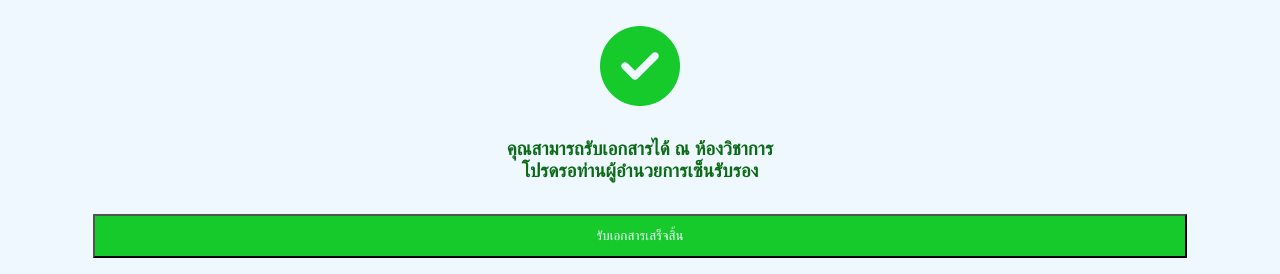
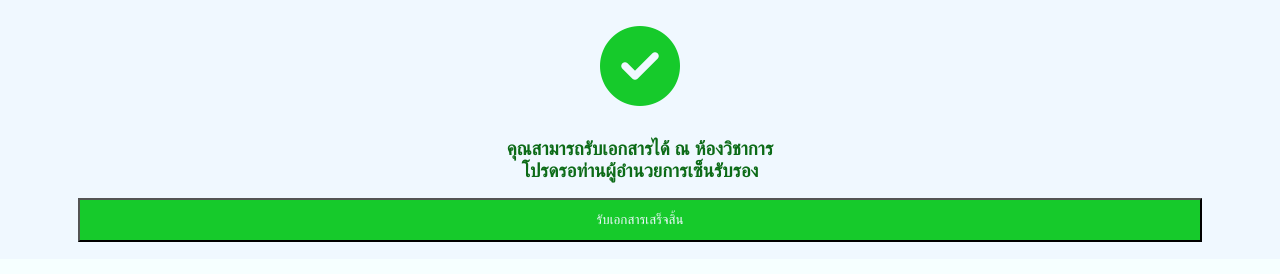
Before and after one commit to Thanachok998z/studentdata, a PHP site: page /successfully.php in a window 1280 px wide. Shown: the part 541-815 px from the top of the page. After the commit the page ends 783 px from the top, so only its background shows below. Run offline with PHP 8.4, Linux system fonts and the light colour scheme; the visitor is signed in with stand-in values (Sample User, id 1); some libraries are stand-ins or nearby versions.

Commit message:
debug confirm button

```diff
--- a/dropphoto.php
+++ b/dropphoto.php
@@ -13,7 +13,6 @@ include "connect.php";
  <link rel="stylesheet" href="https://cdnjs.cloudflare.com/ajax/libs/font-awesome/6.7.2/css/all.min.css" integrity="sha512-Evv84Mr4kqVGRNSgIGL/F/aIDqQb7xQ2vcrdIwxfjThSH8CSR7PBEakCr51Ck+w+/U6swU2Im1vVX0SVk9ABhg==" crossorigin="anonymous" referrerpolicy="no-referrer" />
  <script src="https://cdn.jsdelivr.net/npm/sweetalert2@11"></script>
  <?php
-include "connect.php";
 
 if ($_SERVER['REQUEST_METHOD'] === 'POST') {
     // ตรวจสอบว่ามีการยืนยันจาก SweetAlert หรือยัง
--- a/successfully.php
+++ b/successfully.php
@@ -1,15 +1,33 @@
 <?php
 session_start();
 include "connect.php";
+
+$showSuccess = false;
+
+if ($_SERVER['REQUEST_METHOD'] === 'POST') {
+    if (isset($_POST['confirm2']) && $_POST['confirm2'] === '2') {
+        // อัปเดตฐานข้อมูล
+        $sql1 = "UPDATE studentandteacherdata SET st_status = 0 WHERE st_id = '".$_SESSION['studentid']."'";
+        $sql2 = "UPDATE requestdata SET status = 1 WHERE st_id = '".$_SESSION['studentid']."'";
+
+        if ($conn->query($sql1) && $conn->query($sql2)) {
+            $showSuccess = true; // เพื่อให้ไปแสดง SweetAlert ทีหลัง
+        } else {
+            echo "อัปเดตล้มเหลว: " . $conn->error;
+        }
+    }
+}
 ?>
+
 <!DOCTYPE html>
 <html lang="en">
 <head>
  <meta charset="UTF-8">
  <meta name="viewport" content="width=device-width, initial-scale=1.0">
  <title>printing</title>
- <link rel="stylesheet" href="successfully.css">
- <link rel="stylesheet" href="https://cdnjs.cloudflare.com/ajax/libs/font-awesome/6.7.2/css/all.min.css" integrity="sha512-Evv84Mr4kqVGRNSgIGL/F/aIDqQb7xQ2vcrdIwxfjThSH8CSR7PBEakCr51Ck+w+/U6swU2Im1vVX0SVk9ABhg==" crossorigin="anonymous" referrerpolicy="no-referrer" />
+ <link rel="stylesheet" href="successfullys.css">
+ <link rel="stylesheet" href="https://cdnjs.cloudflare.com/ajax/libs/font-awesome/6.7.2/css/all.min.css" crossorigin="anonymous" referrerpolicy="no-referrer" />
+ <script src="https://cdn.jsdelivr.net/npm/sweetalert2@11"></script>
 </head>
 <body>
  <div class="topic-head">
@@ -18,8 +36,10 @@ include "connect.php";
     <img src="img/logo.png" alt="">
    </div>
    <div class="head-top-text">
+    <div class="head-top-text">
     <h2>โรงเรียนประจักษ์ศิลปาคาร</h2>
     <h3>Prachaksilapakarn School</h3>
+   </div>
    </div>
   </div>
   <div class="head-bottom">
@@ -45,10 +65,55 @@ include "connect.php";
    <div class="print-bottom">
     <h3>คุณสามารถรับเอกสารได้ ณ ห้องวิชาการ<br>โปรดรอท่านผู้อำนวยการเซ็นรับรอง</h3>
    </div>
-   <form action="">
-    <input type="submit" value="รับเอกสารเสร็จสิ้น">
-   </form>
+   <!-- เอาปุ่ม submit ออกไป เปลี่ยนมาใช้ปุ่มธรรมดา -->
+   <button id="confirmBtn">รับเอกสารเสร็จสิ้น</button>
   </div>
  </section>
+
+<script>
+document.getElementById('confirmBtn').addEventListener('click', function(e){
+    e.preventDefault(); // ป้องกันการ submit form ปกติ
+
+    Swal.fire({
+        title: "คุณรับเอกสารแล้วใช่หรือไม่?",
+        text: "คุณได้รับเอกสารและตรวจสอบความถูกต้องแล้วใช่หรือไม่",
+        icon: "warning",
+        showCancelButton: true,
+        confirmButtonText: "ใช่",
+        cancelButtonText: "ยกเลิก"
+    }).then((result) => {
+        if (result.isConfirmed) {
+            // สร้าง form ส่ง confirm2=2 แบบ POST
+            const form = document.createElement("form");
+            form.method = "POST";
+            form.style.display = "none";
+
+            const input = document.createElement("input");
+            input.name = "confirm2";
+            input.value = "2";
+            form.appendChild(input);
+
+            document.body.appendChild(form);
+            form.submit();
+        } else {
+            // ถ้ายกเลิก ไม่ทำอะไร
+            console.log("ผู้ใช้ยกเลิก");
+        }
+    });
+});
+</script>
+
+<?php if ($showSuccess): ?>
+<script>
+Swal.fire({
+    icon: "success",
+    title: "คุณรับเอกสารเรียบร้อยแล้ว",
+    confirmButtonText: "ตกลง"
+}).then(() => {
+    window.location.href = "home.php";
+});
+</script>
+<?php endif; ?>
+
 </body>
 </html>
--- a/successfully.css
+++ b/successfullys.css
@@ -121,15 +121,10 @@ body{
  text-align: center;
  color:#0c6b17;
 }
-form{
-  display:flex;
-  justify-content: center;
-  align-items: center;
-  padding: 1rem;
-  margin-top:1rem;
-}
-form input{
+
+button{
   width: 90%;
+  margin: 1rem auto;
   padding: .75rem;
   color: aliceblue;
   background-color: #16ca2b;
```
